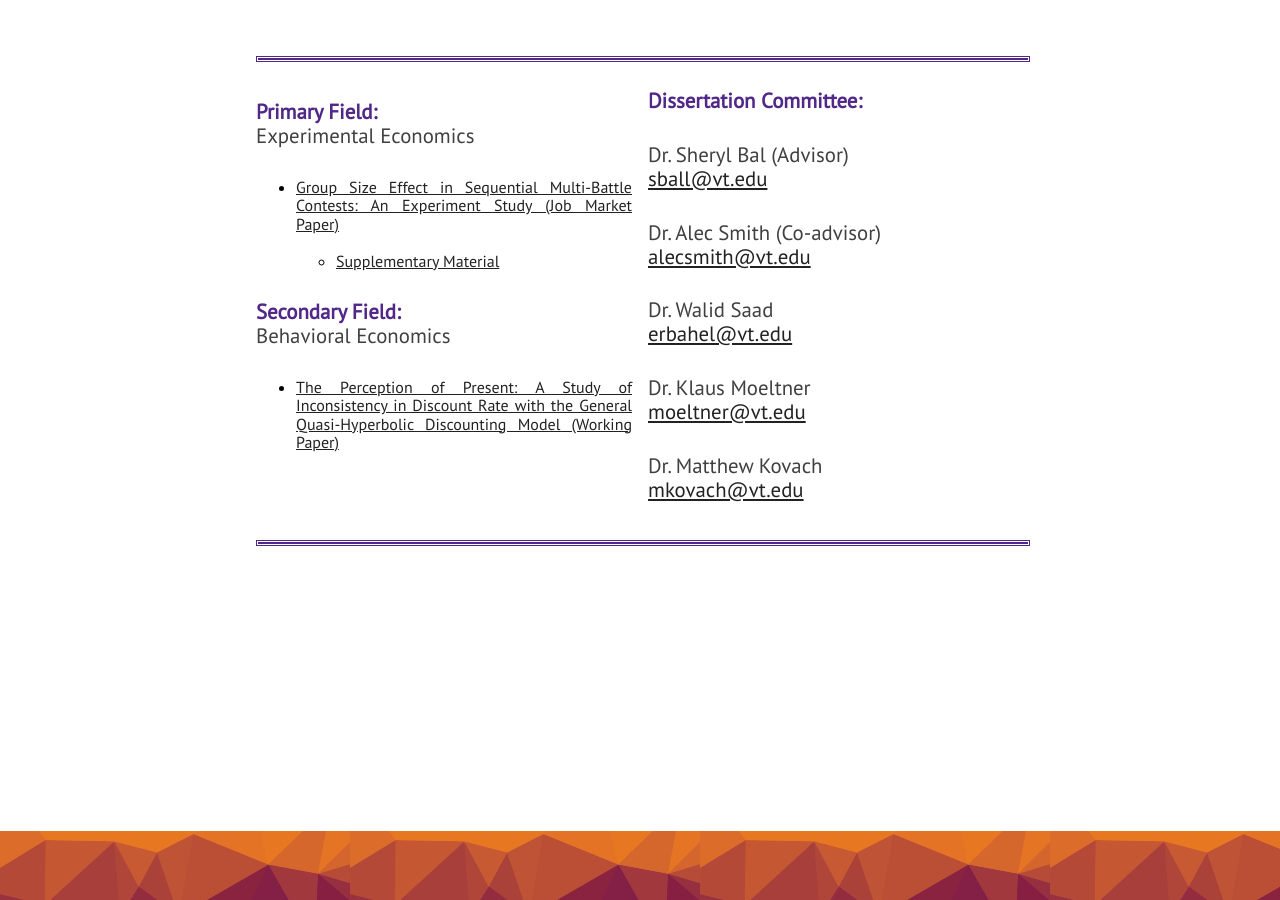
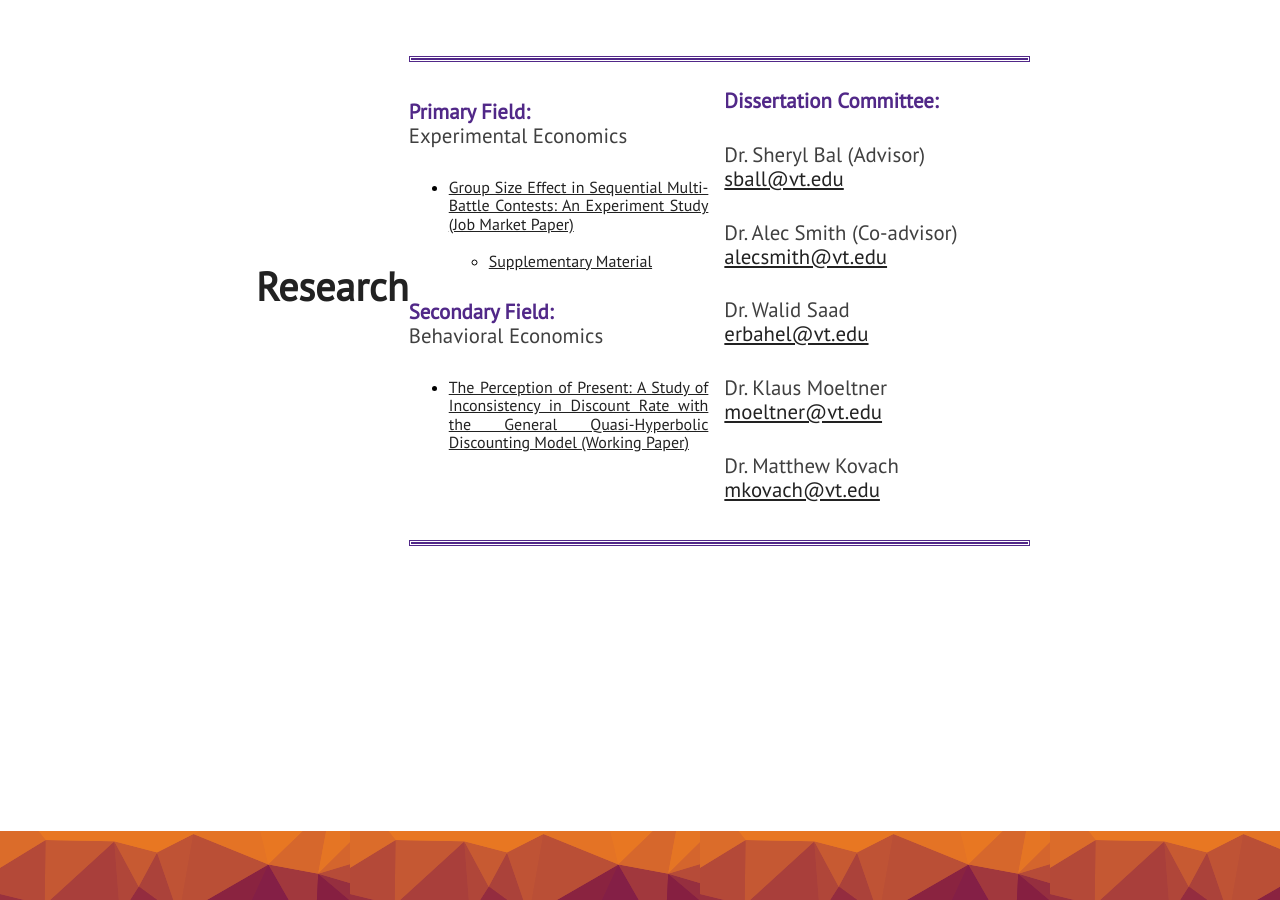
Before and after one commit to KevinKCV/kevinzou, a Jekyll site: the page built from index.html, in a window 1280 px wide and 900 px high, scrolled down 1129 px. Built offline with Jekyll 4.4.1, drawn with Linux system fonts in a browser that asks for light colours; nearby versions of some CDN libraries.

Commit message:
Update 01info.html

```diff
--- a/_includes/01info.html
+++ b/_includes/01info.html
@@ -2,7 +2,7 @@
     <section class="section about" id="info">
 
 
-
+        <div class="section-heading" id="chat-text">Research</div>
 
         <div class="multi">
             <hr class="no-col" style="border: none 5px; border: double rgb(81, 40, 136); width: 100%;">
```
